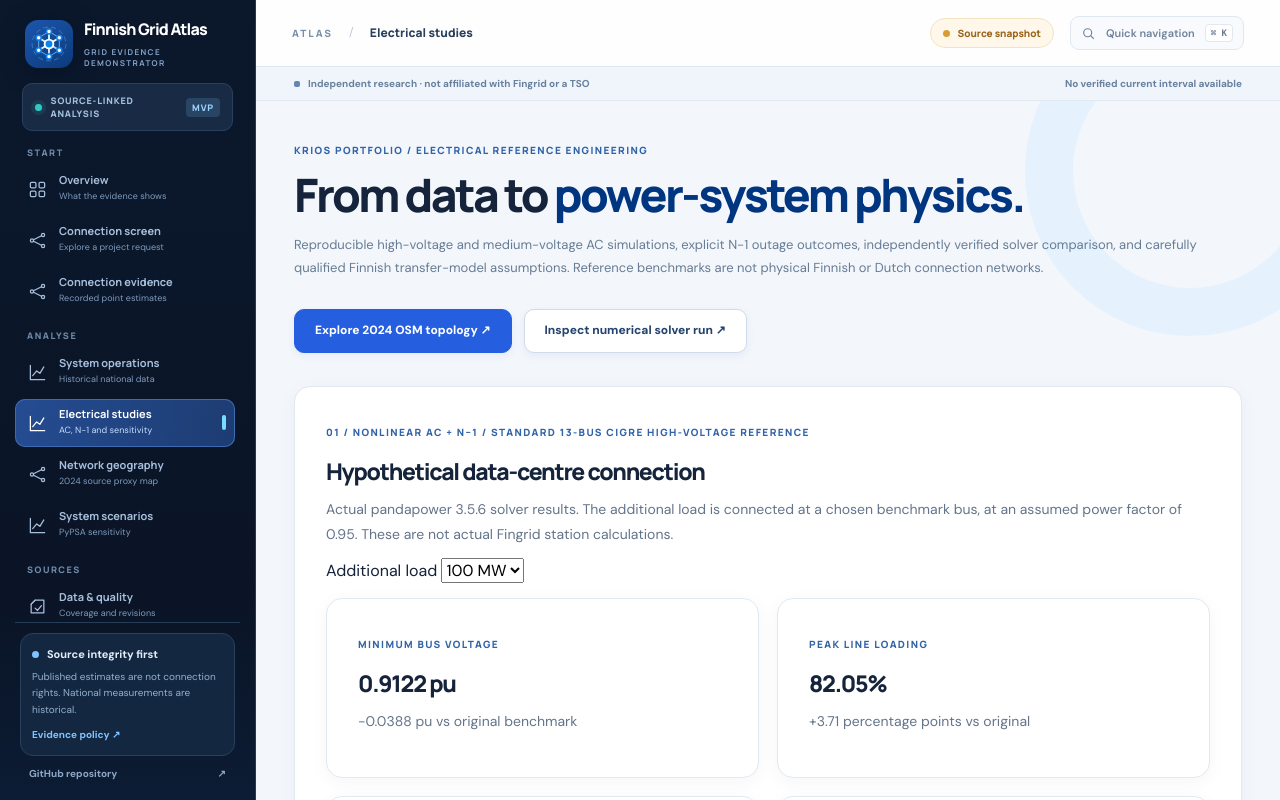
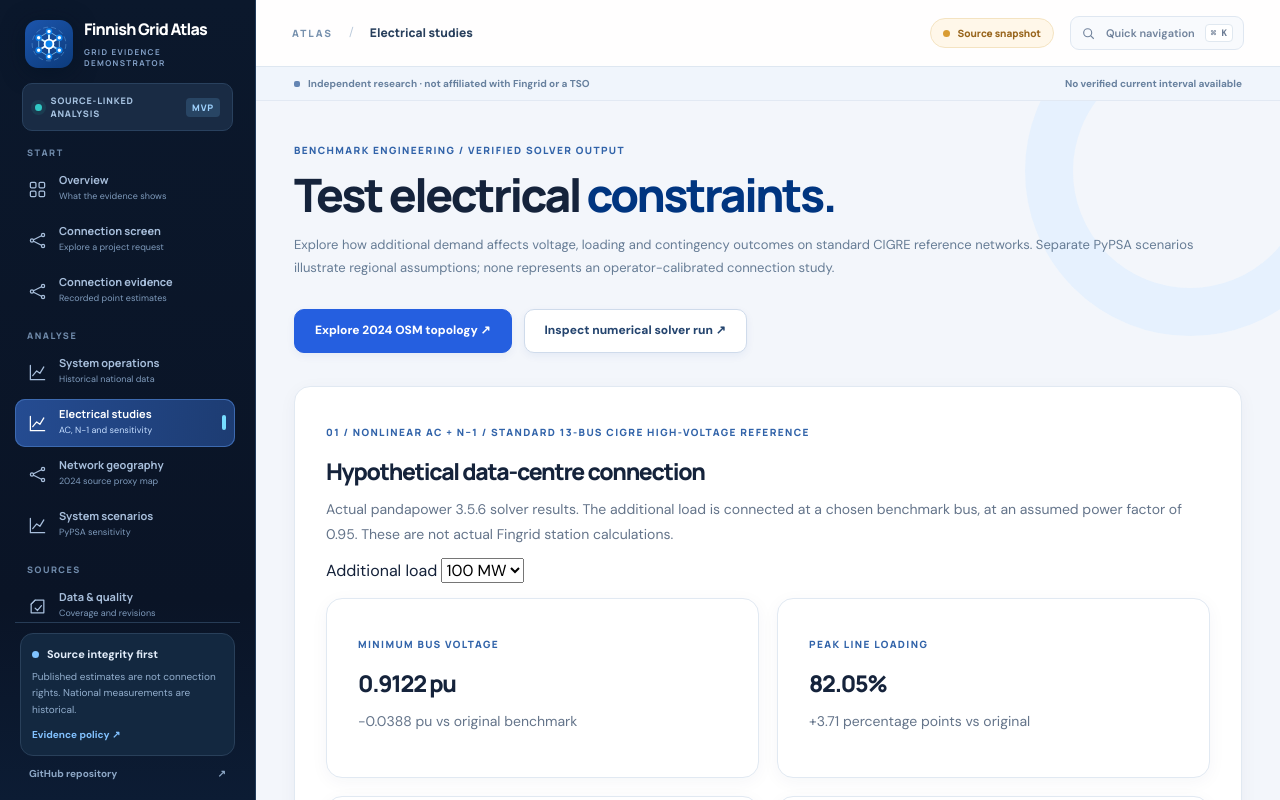
Before and after one commit to abhijith-sivaprasadan/finnish-grid-connection-evidence, a Next.js app in the folder website/: page /engineering in a window 1280 px wide. Shown: the top 800 px of the page. Built offline with nearby package versions, Linux system fonts and the light colour scheme.

Commit message:
Audience-facing clear page framing without changing model results: website/src/app/engineering/page.tsx

```diff
--- a/website/src/app/engineering/page.tsx
+++ b/website/src/app/engineering/page.tsx
@@ -5,9 +5,9 @@ import report from "@/lib/krios-engineering-verified-2026.json";
 export const metadata:Metadata={title:"Electrical engineering lab · CIGRE and PyPSA",description:"Verified pandapower HV/MV AC, N−1, independent PyPSA nonlinear AC comparison and hypothetical Finnish regional sensitivity."};
 export default function Engineering(){
  return <><section className="page-hero"><div className="wrap">
- <p className="eyebrow">Krios portfolio / electrical reference engineering</p>
- <h1>From data to <em>power-system physics.</em></h1>
- <p className="lede">Reproducible high-voltage and medium-voltage AC simulations, explicit N−1 outage outcomes, independently verified solver comparison, and carefully qualified Finnish transfer-model assumptions. Reference benchmarks are not physical Finnish or Dutch connection networks.</p>
+ <p className="eyebrow">BENCHMARK ENGINEERING / VERIFIED SOLVER OUTPUT</p>
+ <h1>Test electrical <em>constraints.</em></h1>
+ <p className="lede">Explore how additional demand affects voltage, loading and contingency outcomes on standard CIGRE reference networks. Separate PyPSA scenarios illustrate regional assumptions; none represents an operator-calibrated connection study.</p>
  <div className="action-row"><Link href="/network-map" className="button">Explore 2024 OSM topology ↗</Link><a className="button secondary" target="_blank" rel="noreferrer" href={report.source_workflow_url}>Inspect numerical solver run ↗</a></div>
  </div></section>
  <section className="section"><div className="wrap"><EngineeringScenarioExplorer/></div></section>
```
